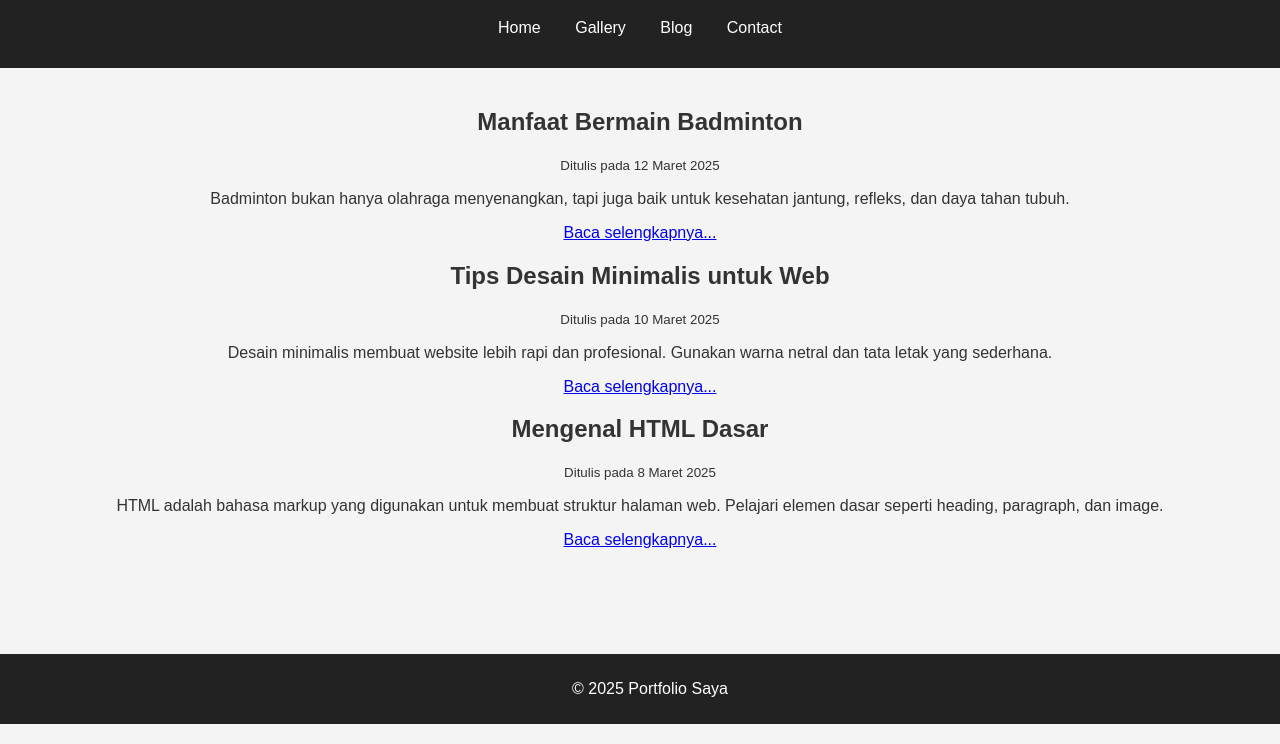
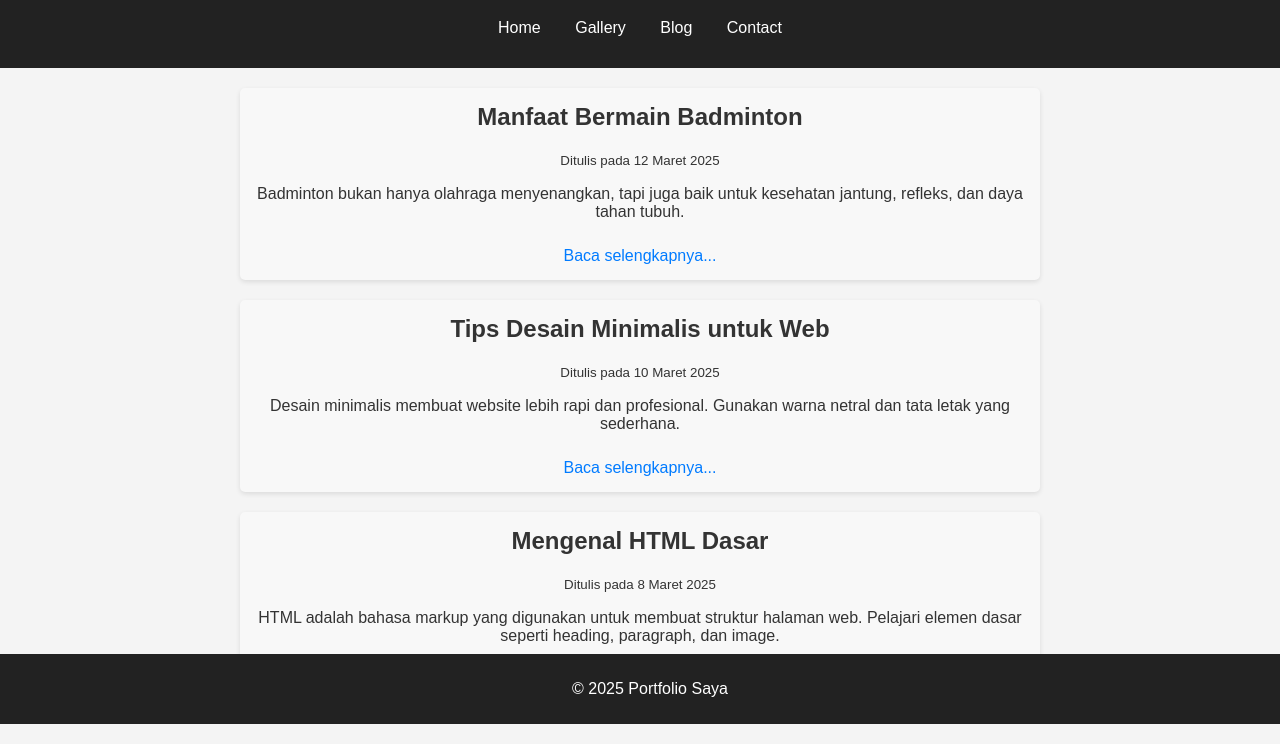
Before and after one commit to gelsbth/Project.01-HTML, a plain HTML site: page blog.html in a window 1280 px wide. Shown: the part 76-820 px from the top of the page. Drawn offline with Linux system fonts and the light colour scheme.

Commit message:
Update style.css

```diff
--- a/style.css
+++ b/style.css
@@ -56,3 +56,32 @@ footer {
     height: auto;
     border-radius: 5px; /* Opsional: Biar sudutnya melengkung */
 }
+
+.blog {
+    max-width: 800px;
+    margin: auto;
+    padding: 20px;
+}
+
+article {
+    background: #f8f8f8;
+    padding: 15px;
+    margin-bottom: 20px;
+    border-radius: 5px;
+    box-shadow: 0px 2px 5px rgba(0, 0, 0, 0.1);
+}
+
+article h2 {
+    margin-top: 0;
+}
+
+article a {
+    display: inline-block;
+    margin-top: 10px;
+    text-decoration: none;
+    color: #007BFF;
+}
+
+article a:hover {
+    text-decoration: underline;
+}
```
